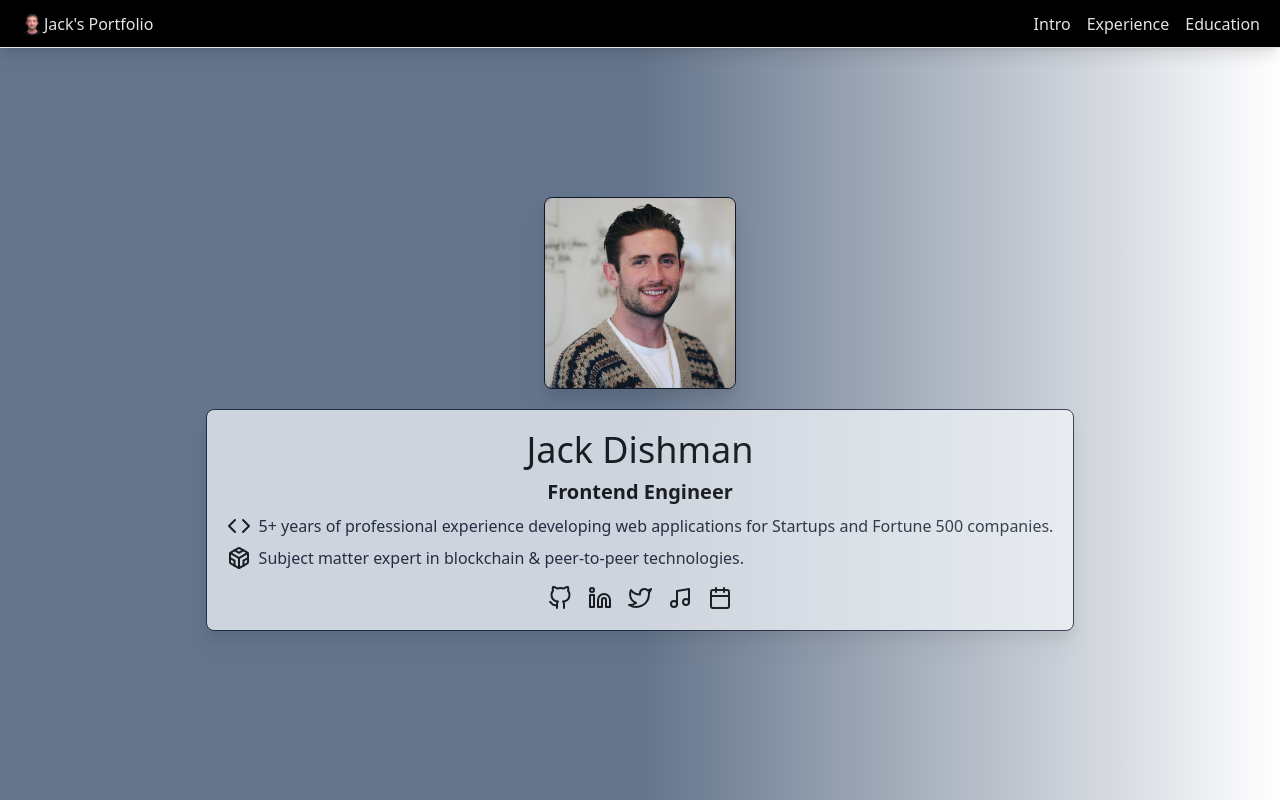
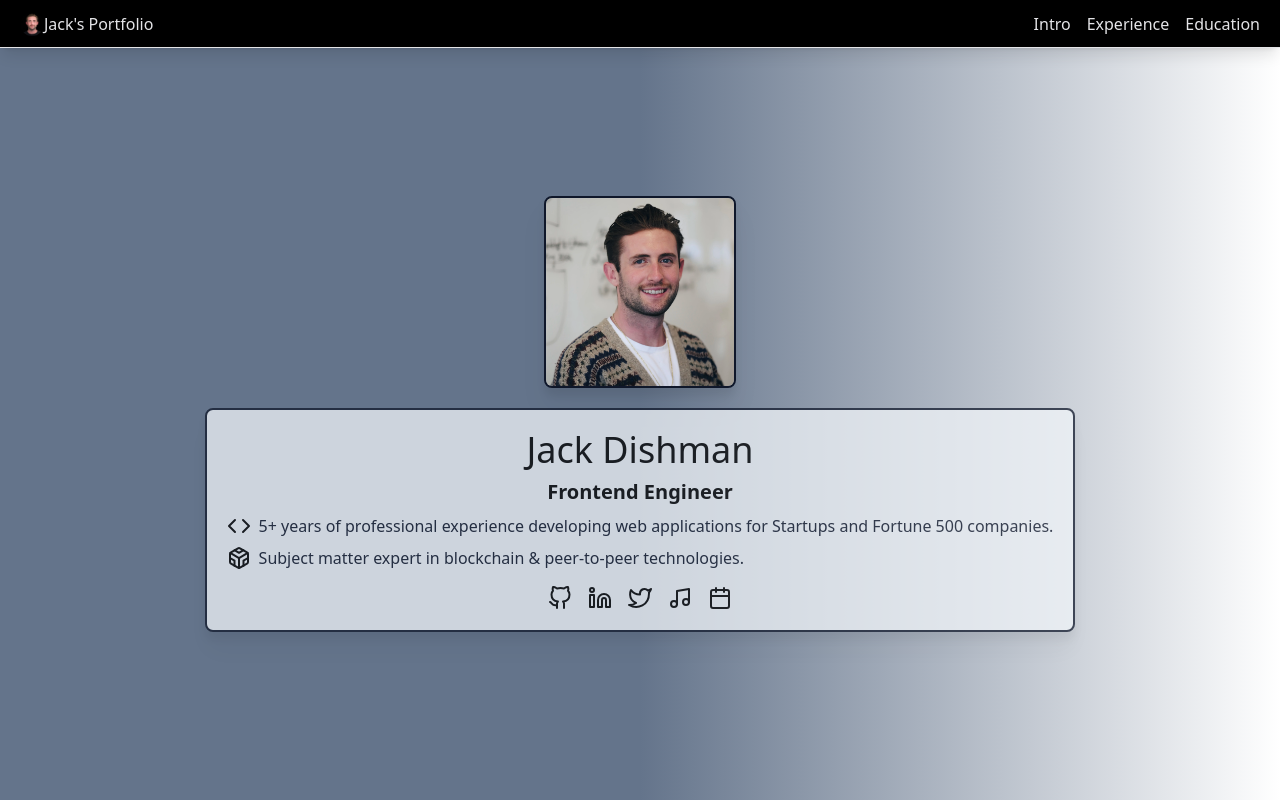
Before and after one commit to jackdishman/portfolio-react, a React (Create React App) app: page /#/ in a window 1280 px wide. Built offline with nearby package versions, Linux system fonts and the light colour scheme.

Commit message:
style: increase border size

```diff
--- a/src/pages/Home.tsx
+++ b/src/pages/Home.tsx
@@ -5,9 +5,9 @@ import Socials from "../components/Socials"
 function Home() {
   return (
       <div className="flex flex-col justify-center items-center h-screen bg-gradient bg-gradient-to-r from-slate-500 lg:via-slate-500 to-zinc-500 pt-12">
-        <img src={require(`../assets/face.webp`)} className="w-48 rounded-lg border-slate-900 border drop-shadow-xl" />
+        <img src={require(`../assets/face.webp`)} className="w-48 rounded-lg border-slate-900 border-2 drop-shadow-xl" />
         {/* Intro card */}
-        <div className="bg-slate-100 p-5 rounded-lg m-5 opacity-75 border-slate-900 border drop-shadow-xl">
+        <div className="bg-slate-100 p-5 rounded-lg m-5 opacity-75 border-slate-900 border-2 drop-shadow-xl">
           <h1 className="text-4xl text-center">Jack Dishman</h1>
           <h2 className="text-xl text-center font-semibold pt-2">Frontend Engineer</h2>
           <div className="flex mt-2">
```
